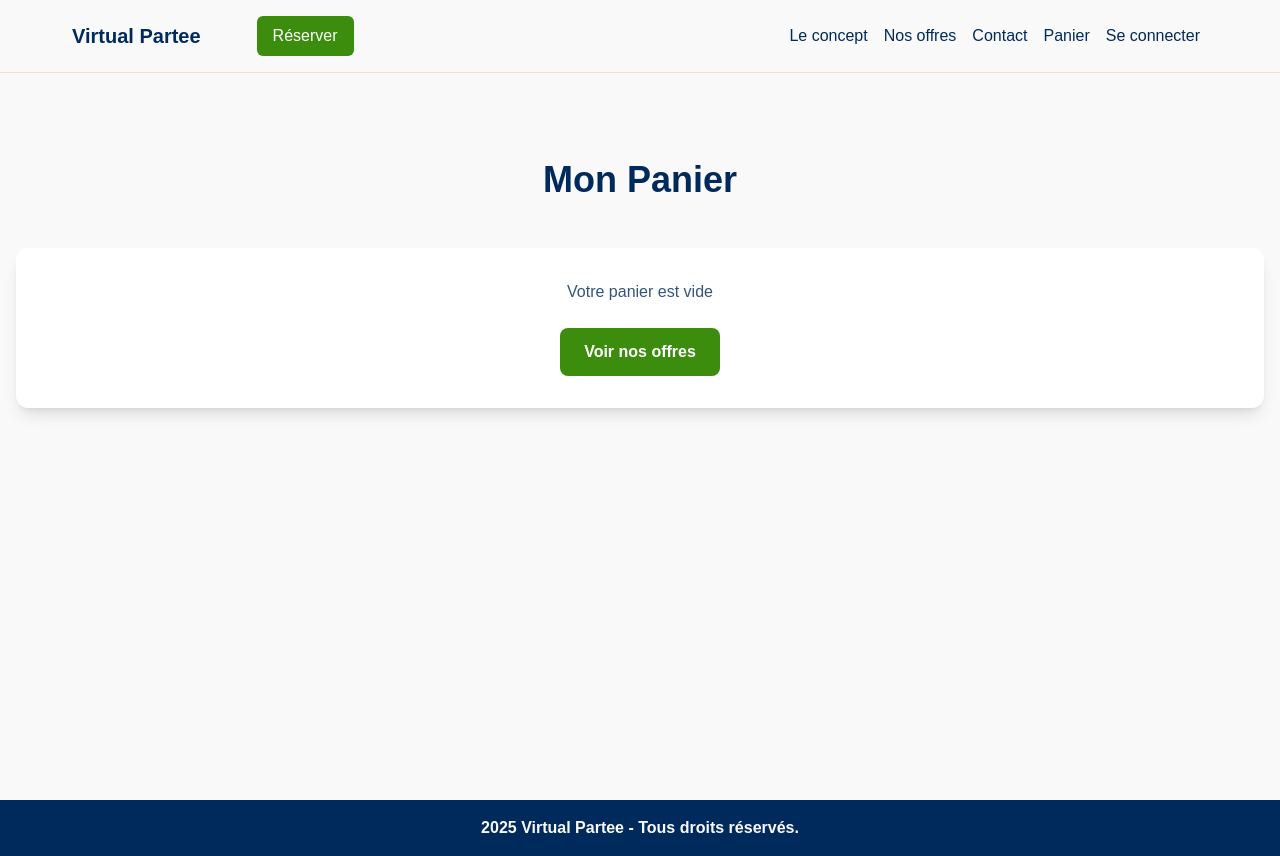
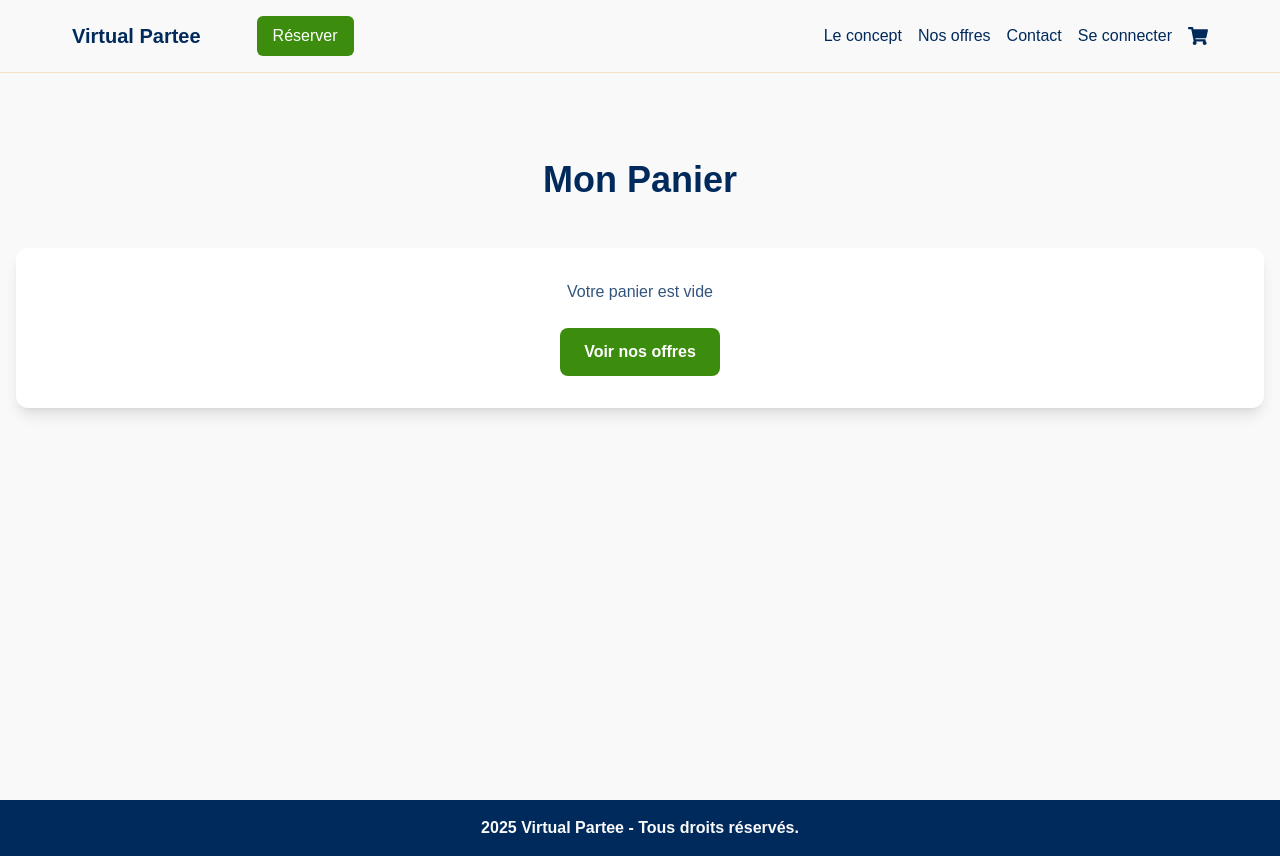
Before and after one commit to julieMdn/virtual_partee, a Next.js app: page /cart in a window 1280 px wide. Built offline with nearby package versions, Linux system fonts and the light colour scheme.

Commit message:
booking cart ok

```diff
--- a/package.json
+++ b/package.json
@@ -36,6 +36,7 @@
     "react-calendar": "^5.1.0",
     "react-dom": "^19.0.0",
     "react-hot-toast": "^2.5.1",
+    "react-icons": "^5.5.0",
     "tailwind-merge": "^3.0.1",
     "tailwindcss-animate": "^1.0.7"
   },
--- a/src/app/cart/page.js
+++ b/src/app/cart/page.js
@@ -3,7 +3,7 @@
 import { useCart } from "@/context/CartContext";
 import Link from "next/link";
 import Image from "next/image";
-
+import React from "react";
 export default function CartPage() {
   const { cart, removeFromCart, clearCart } = useCart();
 
@@ -30,18 +30,11 @@ export default function CartPage() {
     );
   }
 
-  return (
-    <div className="pt-40 bg-[#F9F9F9] min-h-screen">
-      <div className="container mx-auto px-4">
-        <h1 className="text-center text-4xl font-bold mb-12 text-[#002A5C]">
-          Mon Panier
-        </h1>
-
-        <div className="grid grid-cols-1 lg:grid-cols-3 gap-8">
+  const gridElements = [
     <div key="cart-items" className="lg:col-span-2">
-            {cart.map((item) => (
+      {cart.map((item, index) => (
         <div
-                key={item.cartId}
+          key={`cart-item-${index}`}
           className="bg-white rounded-xl shadow-lg p-6 mb-4 flex items-center"
         >
           <div className="relative h-24 w-24 flex-shrink-0">
@@ -56,9 +49,7 @@ export default function CartPage() {
             <h3 className="text-xl font-semibold text-[#002A5C]">
               {item.title}
             </h3>
-                  <p className="text-[#3C8D0D] font-bold">
-                    {item.price.toFixed(2)}€
-                  </p>
+            <p className="text-[#3C8D0D] font-bold">{item.price.toFixed(2)}€</p>
             <p className="text-gray-600">
               {new Date(item.selectedDate).toLocaleDateString("fr-FR")} à{" "}
               {item.timeSlot.startTime}
@@ -72,8 +63,7 @@ export default function CartPage() {
           </button>
         </div>
       ))}
-          </div>
-
+    </div>,
     <div key="cart-summary" className="lg:col-span-1">
       <div className="bg-white rounded-xl shadow-lg p-6">
         <h2 className="text-2xl font-semibold text-[#002A5C] mb-6">
@@ -84,7 +74,7 @@ export default function CartPage() {
           <span className="font-bold">{total.toFixed(2)}€</span>
         </div>
         <Link
-                href="/booking"
+          href="/"
           className="block w-full bg-[#3C8D0D] hover:bg-[#327A0B] text-white text-center font-semibold py-3 px-6 rounded-lg transition-colors"
         >
           Procéder au paiement
@@ -96,7 +86,21 @@ export default function CartPage() {
           Vider le panier
         </button>
       </div>
-          </div>
+    </div>,
+  ];
+
+  return (
+    <div className="pt-40 bg-[#F9F9F9] min-h-screen">
+      <div className="container mx-auto px-4">
+        <h1 className="text-center text-4xl font-bold mb-12 text-[#002A5C]">
+          Mon Panier
+        </h1>
+        <div className="grid grid-cols-1 lg:grid-cols-3 gap-8">
+          {gridElements.map((element, index) => (
+            <React.Fragment key={`grid-element-${index}`}>
+              {element}
+            </React.Fragment>
+          ))}
         </div>
       </div>
     </div>
--- a/src/components/ui/NavBar.js
+++ b/src/components/ui/NavBar.js
@@ -3,6 +3,7 @@
 import Link from "next/link";
 import { useState } from "react";
 import { useCart } from "@/context/CartContext";
+import { FaShoppingCart } from "react-icons/fa";
 
 const NavBar = () => {
   const [isMenuOpen, setIsMenuOpen] = useState(false);
@@ -66,21 +67,22 @@ const NavBar = () => {
               Contact
             </Link>
             <Link
-              href="/cart"
-              className="text-[#002A5C] py-2 lg:py-0 lg:mx-2 hover:text-[#3C8D0D] flex items-center"
-            >
-              Panier
-              {getCartCount() > 0 && (
-                <span className="ml-2 bg-[#3C8D0D] text-white rounded-full w-5 h-5 flex items-center justify-center text-xs">
-                  {getCartCount()}
-                </span>
-              )}
-            </Link>
-            <Link
               href="/login"
               className="text-[#002A5C] py-2 lg:py-0 lg:mx-2 hover:text-[#3C8D0D]"
             >
               Se connecter
+            </Link>
+            <Link
+              href="/cart"
+              className="text-[#002A5C] py-2 lg:py-0 lg:ml-2 hover:text-[#3C8D0D] relative"
+              aria-label="Panier"
+            >
+              <FaShoppingCart className="text-xl" />
+              {getCartCount() > 0 && (
+                <span className="absolute -top-2 -right-2 bg-[#3C8D0D] text-white rounded-full w-5 h-5 flex items-center justify-center text-xs">
+                  {getCartCount()}
+                </span>
+              )}
             </Link>
           </div>
         </div>
```
Also changed, not shown: 1 other file (tests, documents, lock files or other folders). Lines whose indentation alone changed are shown as unchanged.
